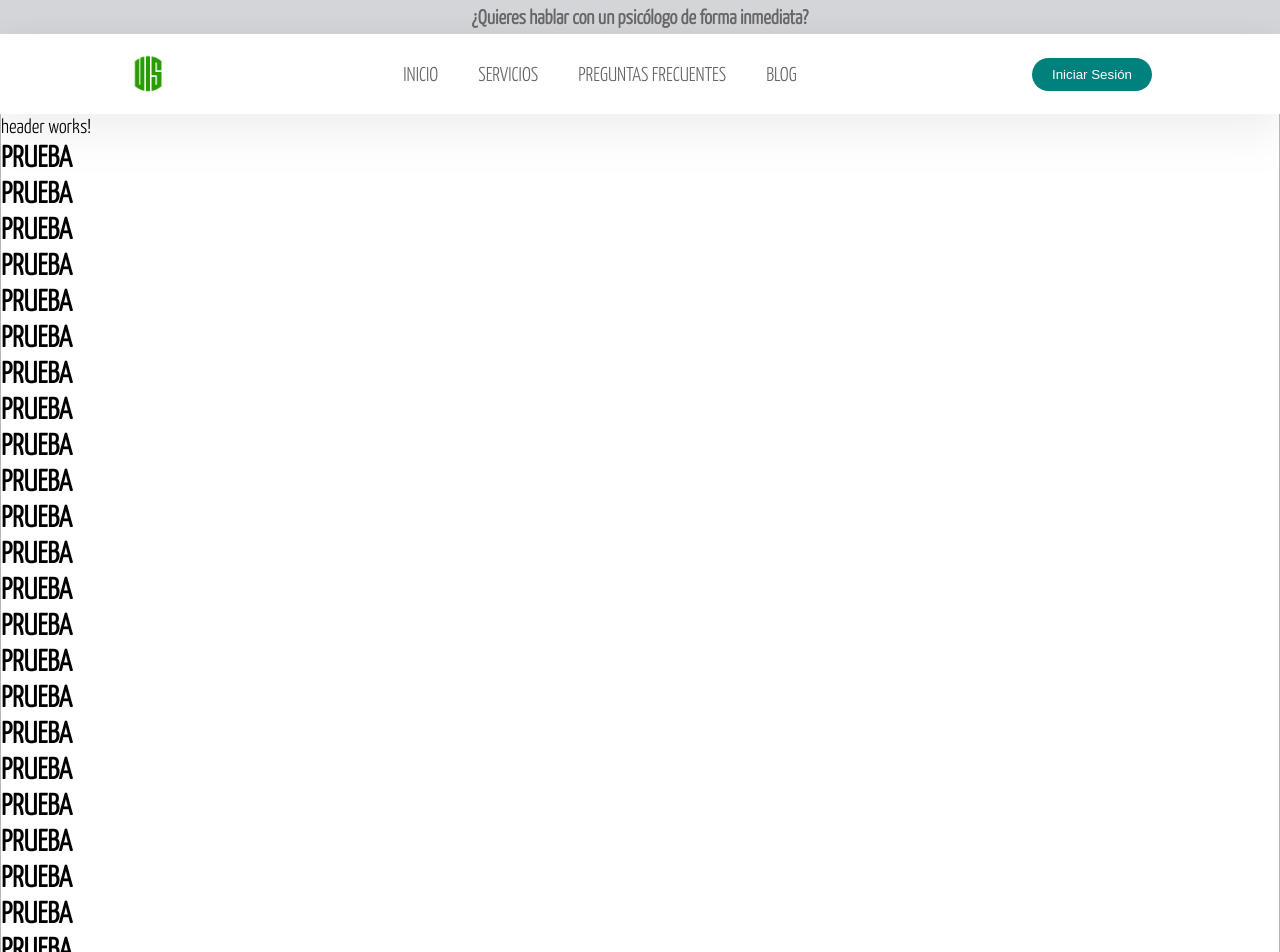
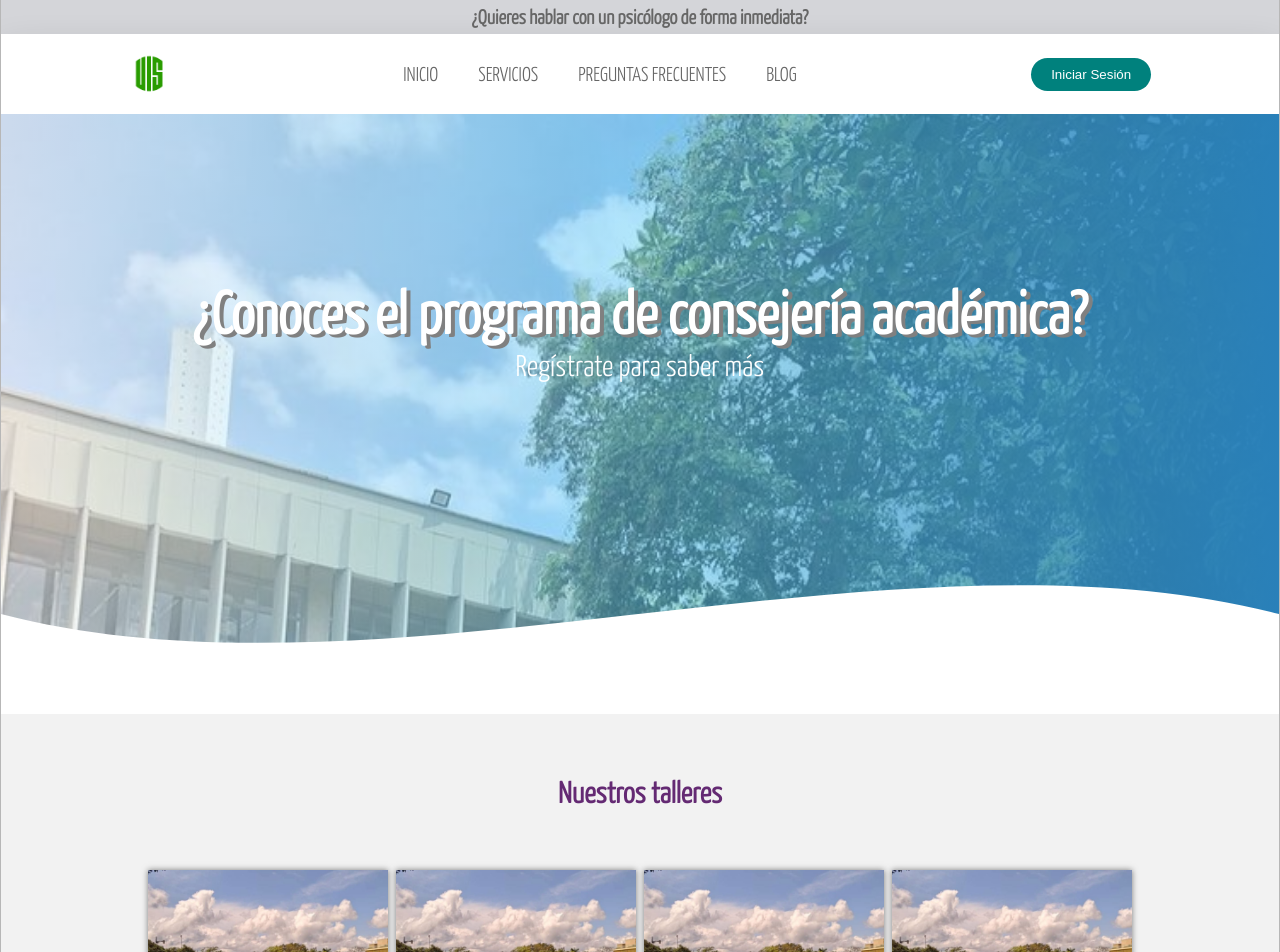
Before and after one commit to christiancam14/psycho-project-uis, an Angular app in the folder psycho-project/: page /home in a window 1280 px wide. Shown: the top 952 px of the page. Built offline with nearby package versions, Linux system fonts and the light colour scheme; what angular-bootstrap-md would draw is missing.

Commit message:
Separación del header y footer del app component

```diff
--- a/psycho-project/src/app/app.component.html
+++ b/psycho-project/src/app/app.component.html
@@ -1,73 +1,5 @@
-<!-- Mobile header -->
-<div class="show-mobile">
-  <div>
-    <button (click)="toggleMenu()">
-      <img src="../assets/svg/icon_menu.svg" alt="menu">
-    </button>
-    <a href="#" id="logo">
-      Psycho-Project
-    </a>
-  </div>
-  <div class="side-menu" [class.active]="activeMenu">
-    <button (click)="toggleMenu()">X</button>
-    <div class="nav__links__side">
-      <ul>
-        <li><a (click)="toggleMenu()" [routerLink]="['/']">Inicio</a></li>
-        <li><a (click)="toggleMenu()" [routerLink]="['/servicios']">Servicios</a></li>
-        <li><a (click)="toggleMenu()" [routerLink]="['/preguntas']">Preguntas frecuentes</a></li>
-        <li><a (click)="toggleMenu()" [routerLink]="['/blog']">Blog</a></li>
-      </ul>
-    </div>
-    <a (click)="toggleMenu()" [routerLink]="['/login']"><button id="login-mobile">Iniciar Sesión</button></a>
-  </div>
-</div>
-
-<!-- Desktop header -->
-
-<div class="hide-mobile">
-  <section id="attention">
-    <p><a href="">¿Quieres hablar con un psicólogo de forma inmediata?</a></p>
-  </section>
-  <header>
-    <img class="logo" src="../assets/img/logoUis.png" alt="logo">
-    <nav>
-      <ul class="nav__links">
-        <li><a [routerLink]="['/']">Inicio</a></li>
-        <li><a [routerLink]="['/servicios']">Servicios</a></li>
-        <li><a [routerLink]="['/preguntas']">Preguntas frecuentes</a></li>
-        <li><a [routerLink]="['/blog']">Blog</a></li>
-      </ul>
-    </nav>
-    <a [routerLink]="['/login']"><button id="login">Iniciar Sesión</button></a>
-  </header>
-</div>
-
 
 <!-- Content -->
 <section id="content">
   <router-outlet></router-outlet>
 </section>
-
-<footer>
-  <div class="footer-container">
-    <div class="content-footer">
-
-    </div>
-  </div>
-  <nav>
-    <ul class="nav__links">
-      <li><a [routerLink]="['/']">Política de Privacidad</a></li>
-      <li><a [routerLink]="['/servicios']">Derechos de Autor</a></li>
-      <li><a [routerLink]="['/preguntas']">Administración Portal</a></li>
-      <li><a [routerLink]="['/blog']">Enlaces de interés</a></li>
-    </ul>
-  </nav>
-  <hr>
-  <section>
-    <div>Lorem ipsum dolor sit amet consectetur adipisicing elit. Sapiente, nihil maxime vel pariatur doloremque, at illo laboriosam delectus sint omnis libero voluptatem placeat ratione consequatur, odio nulla rem. Eos, voluptatem? </div>
-    <div>Lorem ipsum dolor sit amet, consectetur adipisicing elit. Labore vero tenetur porro eligendi saepe, minus magnam? Assumenda quidem aliquid, iste sapiente non maxime eligendi dicta vitae eaque voluptatum fuga dolorum!</div>
-    <div>Lorem ipsum dolor sit amet, consectetur adipisicing elit. Architecto inventore voluptatem quasi? Dolorum sunt tempore nisi est voluptate eum dicta dolores molestiae velit iusto, aperiam quia. Error totam officiis architecto.</div>
-  </section>
-</footer>
-
-<app-header></app-header>
--- a/psycho-project/src/app/app.component.ts
+++ b/psycho-project/src/app/app.component.ts
@@ -7,15 +7,7 @@ import { HeaderComponent } from './website/components/header/header.component';
   styleUrls: ['./app.component.css']
 })
 export class AppComponent {
-  title = 'psycho-project';
-  activeMenu = false;
 
   constructor(){
-
-  }
-
-  toggleMenu(){
-    this.activeMenu = !this.activeMenu;
-    console.log(this.activeMenu);
   }
 }
--- a/psycho-project/src/app/website/components/footer/footer.component.html
+++ b/psycho-project/src/app/website/components/footer/footer.component.html
@@ -1 +1,21 @@
-<p>footer works!</p>
+<footer>
+    <div class="footer-container">
+      <div class="content-footer">
+
+      </div>
+    </div>
+    <nav>
+      <ul class="nav__links">
+        <li><a [routerLink]="['/']">Política de Privacidad</a></li>
+        <li><a [routerLink]="['/servicios']">Derechos de Autor</a></li>
+        <li><a [routerLink]="['/preguntas']">Administración Portal</a></li>
+        <li><a [routerLink]="['/blog']">Enlaces de interés</a></li>
+      </ul>
+    </nav>
+    <hr>
+    <section>
+      <div>Lorem ipsum dolor sit amet consectetur adipisicing elit. Sapiente, nihil maxime vel pariatur doloremque, at illo laboriosam delectus sint omnis libero voluptatem placeat ratione consequatur, odio nulla rem. Eos, voluptatem? </div>
+      <div>Lorem ipsum dolor sit amet, consectetur adipisicing elit. Labore vero tenetur porro eligendi saepe, minus magnam? Assumenda quidem aliquid, iste sapiente non maxime eligendi dicta vitae eaque voluptatum fuga dolorum!</div>
+      <div>Lorem ipsum dolor sit amet, consectetur adipisicing elit. Architecto inventore voluptatem quasi? Dolorum sunt tempore nisi est voluptate eum dicta dolores molestiae velit iusto, aperiam quia. Error totam officiis architecto.</div>
+    </section>
+  </footer>
--- a/psycho-project/src/app/website/components/header/header.component.html
+++ b/psycho-project/src/app/website/components/header/header.component.html
@@ -1,24 +1,43 @@
-<p>header works!</p>
-<h1>PRUEBA</h1>
-<h1>PRUEBA</h1>
-<h1>PRUEBA</h1>
-<h1>PRUEBA</h1>
-<h1>PRUEBA</h1>
-<h1>PRUEBA</h1>
-<h1>PRUEBA</h1>
-<h1>PRUEBA</h1>
-<h1>PRUEBA</h1>
-<h1>PRUEBA</h1>
-<h1>PRUEBA</h1>
-<h1>PRUEBA</h1>
-<h1>PRUEBA</h1>
-<h1>PRUEBA</h1>
-<h1>PRUEBA</h1>
-<h1>PRUEBA</h1>
-<h1>PRUEBA</h1>
-<h1>PRUEBA</h1>
-<h1>PRUEBA</h1>
-<h1>PRUEBA</h1>
-<h1>PRUEBA</h1>
-<h1>PRUEBA</h1>
-<h1>PRUEBA</h1>
+<!-- Mobile header -->
+<div class="show-mobile">
+    <div>
+      <button (click)="toggleMenu()">
+        <img src="../assets/svg/icon_menu.svg" alt="menu">
+      </button>
+      <a href="#" id="logo">
+        Psycho-Project
+      </a>
+    </div>
+    <div class="side-menu" [class.active]="activeMenu">
+      <button (click)="toggleMenu()">X</button>
+      <div class="nav__links__side">
+        <ul>
+          <li><a (click)="toggleMenu()" [routerLink]="['/']">Inicio</a></li>
+          <li><a (click)="toggleMenu()" [routerLink]="['/servicios']">Servicios</a></li>
+          <li><a (click)="toggleMenu()" [routerLink]="['/preguntas']">Preguntas frecuentes</a></li>
+          <li><a (click)="toggleMenu()" [routerLink]="['/blog']">Blog</a></li>
+        </ul>
+      </div>
+      <a (click)="toggleMenu()" [routerLink]="['/login']"><button id="login-mobile">Iniciar Sesión</button></a>
+    </div>
+  </div>
+
+  <!-- Desktop header -->
+
+  <div class="hide-mobile">
+    <section id="attention">
+      <p><a href="">¿Quieres hablar con un psicólogo de forma inmediata?</a></p>
+    </section>
+    <header>
+      <img class="logo" src="../assets/img/logoUis.png" alt="logo">
+      <nav>
+        <ul class="nav__links">
+          <li><a [routerLink]="['/']">Inicio</a></li>
+          <li><a [routerLink]="['/servicios']">Servicios</a></li>
+          <li><a [routerLink]="['/preguntas']">Preguntas frecuentes</a></li>
+          <li><a [routerLink]="['/blog']">Blog</a></li>
+        </ul>
+      </nav>
+      <a [routerLink]="['/login']"><button id="login">Iniciar Sesión</button></a>
+    </header>
+  </div>
--- a/psycho-project/src/app/website/components/header/header.component.ts
+++ b/psycho-project/src/app/website/components/header/header.component.ts
@@ -1,4 +1,4 @@
-import { Component, OnInit } from '@angular/core';
+import { Component } from '@angular/core';
 
 
 @Component({
@@ -6,11 +6,18 @@ import { Component, OnInit } from '@angular/core';
   templateUrl: './header.component.html',
   styleUrls: ['./header.component.css']
 })
-export class HeaderComponent implements OnInit {
+export class HeaderComponent {
 
-  constructor() { }
+  title = 'psycho-project';
+  activeMenu = false;
 
-  ngOnInit(): void {
+  constructor(){
+
+  }
+
+  toggleMenu(){
+    this.activeMenu = !this.activeMenu;
+    console.log(this.activeMenu);
   }
 
 }
```
